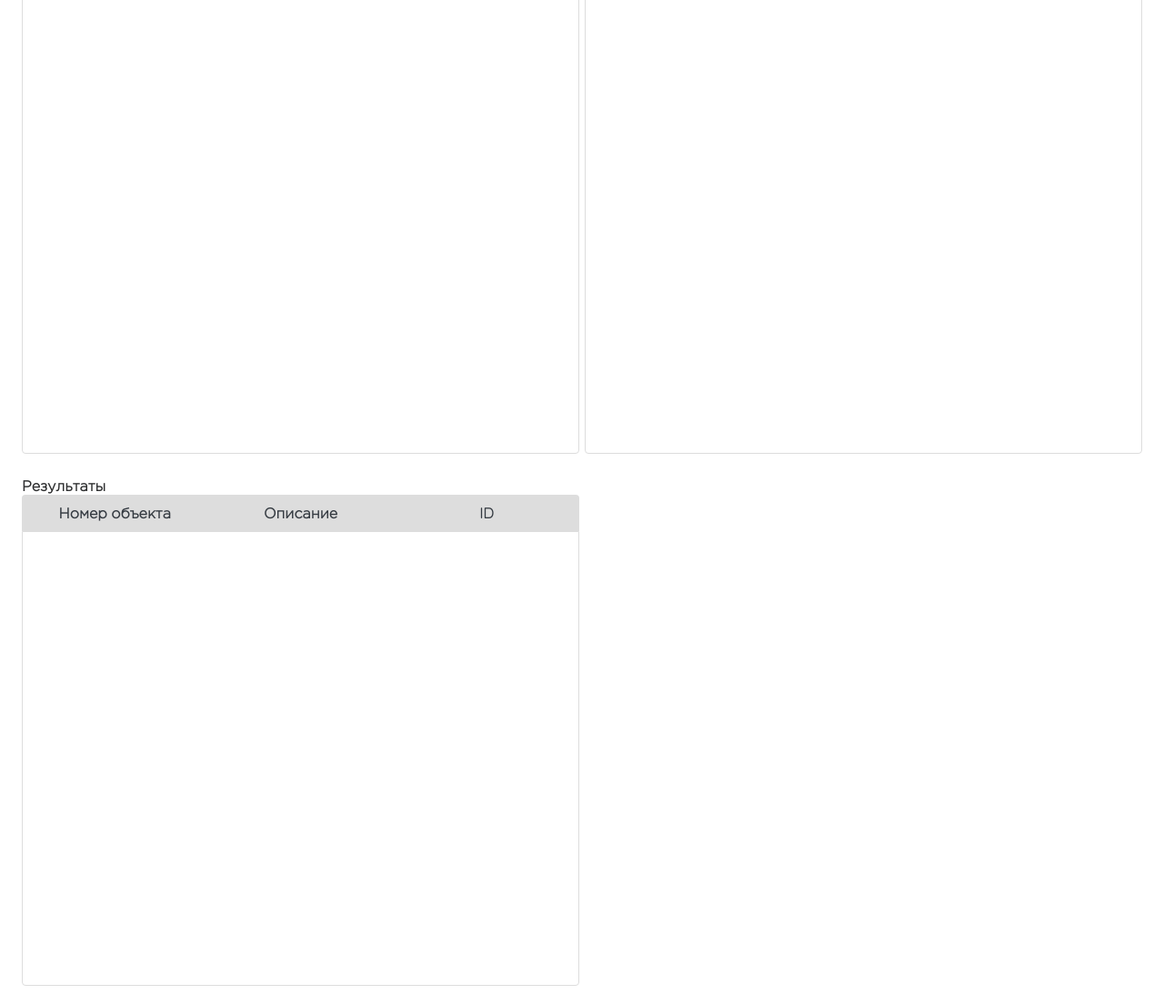
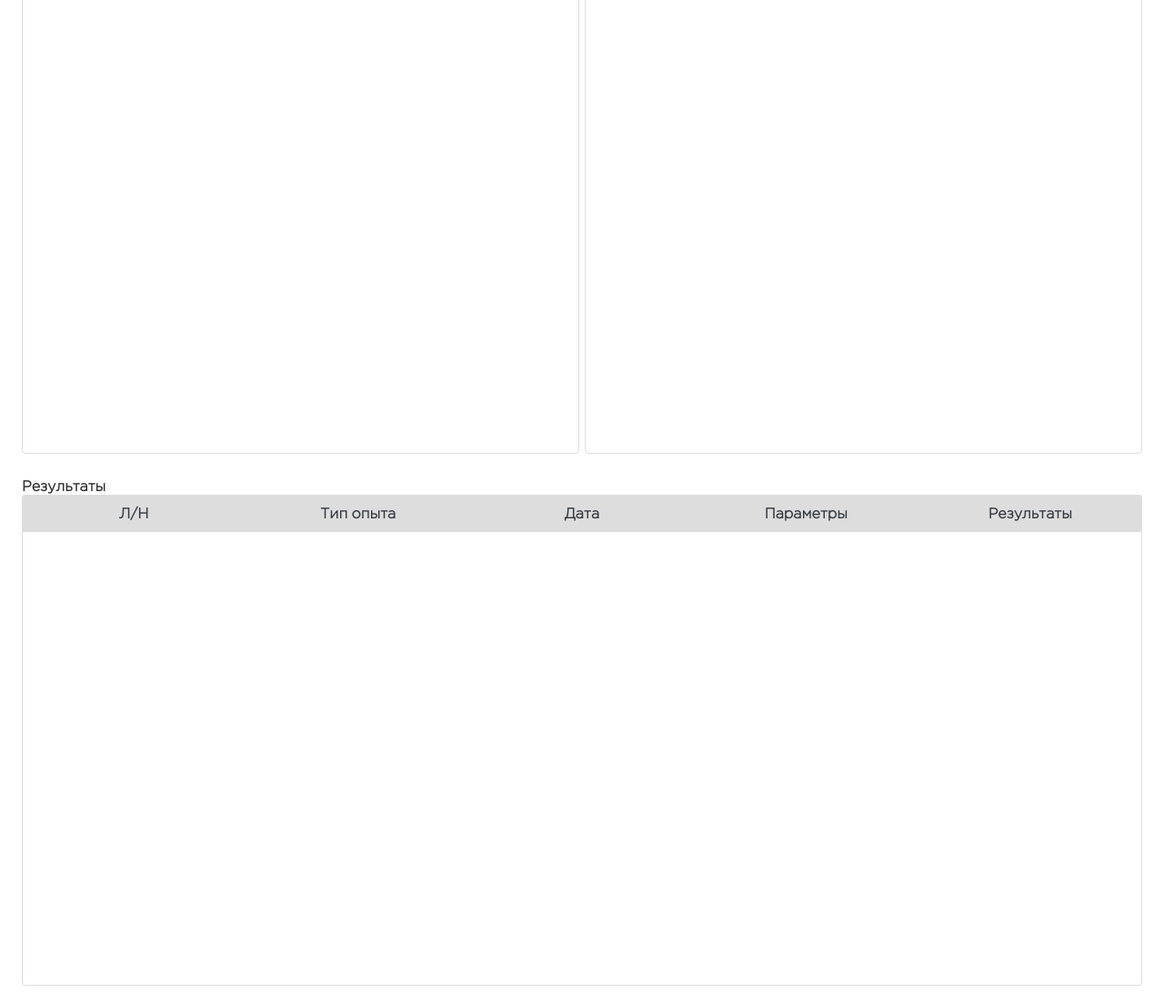
Before and after one commit to MOSTDORGEOTREST/laboratory_test_storage_service, a FastAPI app: template src/app/templates/personal.html in a window 1280 px wide. Shown: the part 131-1235 px from the top of the page at 91% size. Run offline with FastAPI, Linux system fonts and the light colour scheme; the template is opened without the code that fills it, so the values that code supplies are empty; parts of the project's set-up code (start-up, migrations or seed data) failed here and were passed over.

Commit message:
feat: таблицы часть 4

```diff
--- a/src/app/static/css/style.css
+++ b/src/app/static/css/style.css
@@ -164,6 +164,8 @@ img {
 .wrapper {
   height: 100%;
   width: 100%;
+
+  overflow-x: auto;
 }
 
 .container {
@@ -310,14 +312,34 @@ img {
 
   display: grid;
 
-  grid-template-columns: repeat(auto-fit, minmax(450px, 1fr));
-  grid-auto-rows: 1fr;
+  grid-template-areas:
+    "objects tests"
+    "results results";
+  grid-template-columns: 1fr 1fr;
+  grid-template-rows: 1fr 1fr;
+
   gap: var(--col-gap);
+}
+
+
+.content-block.objects {
+  grid-area: objects;
+}
+
+
+.content-block.tests {
+  grid-area: tests;
+}
+
+
+.content-block.results {
+  grid-area: results;
 }
 
 .content-block {
   display: flex;
   flex-direction: column;
+  min-width: 500px;
 }
 
 .block-table table {
@@ -384,3 +406,7 @@ img {
 .block-table tbody tr:hover {
   background-color: #ccc;
 }
+
+.block-table tbody tr.results-row {
+  cursor: auto;
+}
--- a/src/app/templates/personal.html
+++ b/src/app/templates/personal.html
@@ -2,7 +2,7 @@
 endblock %} {% block content %}
 
 <div class="content-wrapper">
-  <div class="content-block">
+  <div class="content-block objects">
     <h3 class="block-title">Объекты</h3>
     <div class="block-table">
       <table>
@@ -29,7 +29,7 @@ endblock %} {% block content %}
       </div>
     </div>
   </div>
-  <div class="content-block">
+  <div class="content-block tests">
     <h3 class="block-title">Опыты</h3>
     <div class="block-table">
       <table>
@@ -51,15 +51,17 @@ endblock %} {% block content %}
       </div>
     </div>
   </div>
-  <div class="content-block">
+  <div class="content-block results">
     <h3 class="block-title">Результаты</h3>
     <div class="block-table">
       <table>
         <thead>
           <tr>
-            <th scope="">Номер объекта</th>
-            <th scope="">Описание</th>
-            <th scope="">ID</th>
+            <th scope="">Л/Н</th>
+            <th scope="">Тип опыта</th>
+            <th scope="">Дата</th>
+            <th scope="">Параметры</th>
+            <th scope="">Результаты</th>
           </tr>
         </thead>
       </table>
```
Also changed, not shown: src/app/static/js/requests.js (+69 -23 lines).
